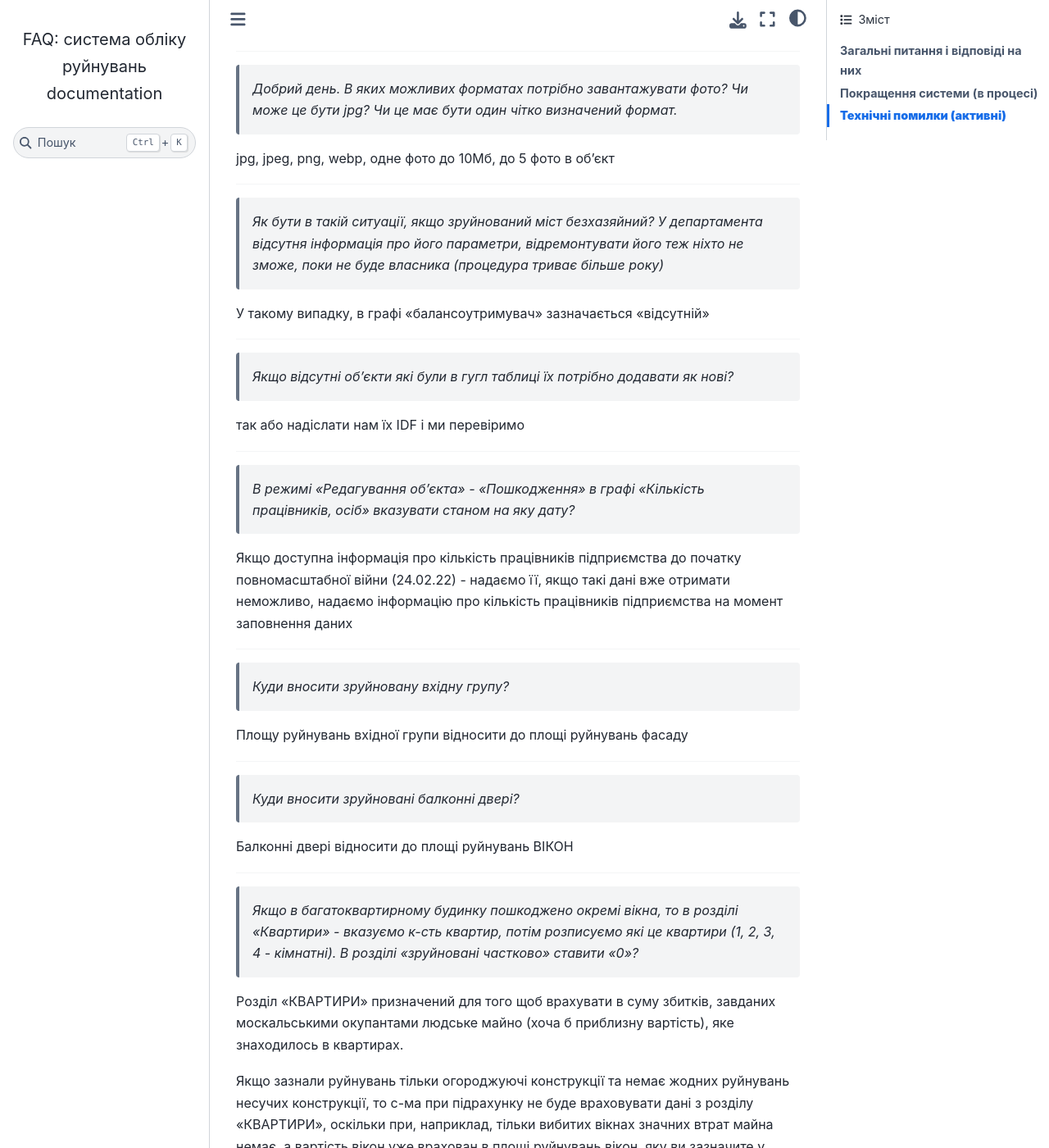
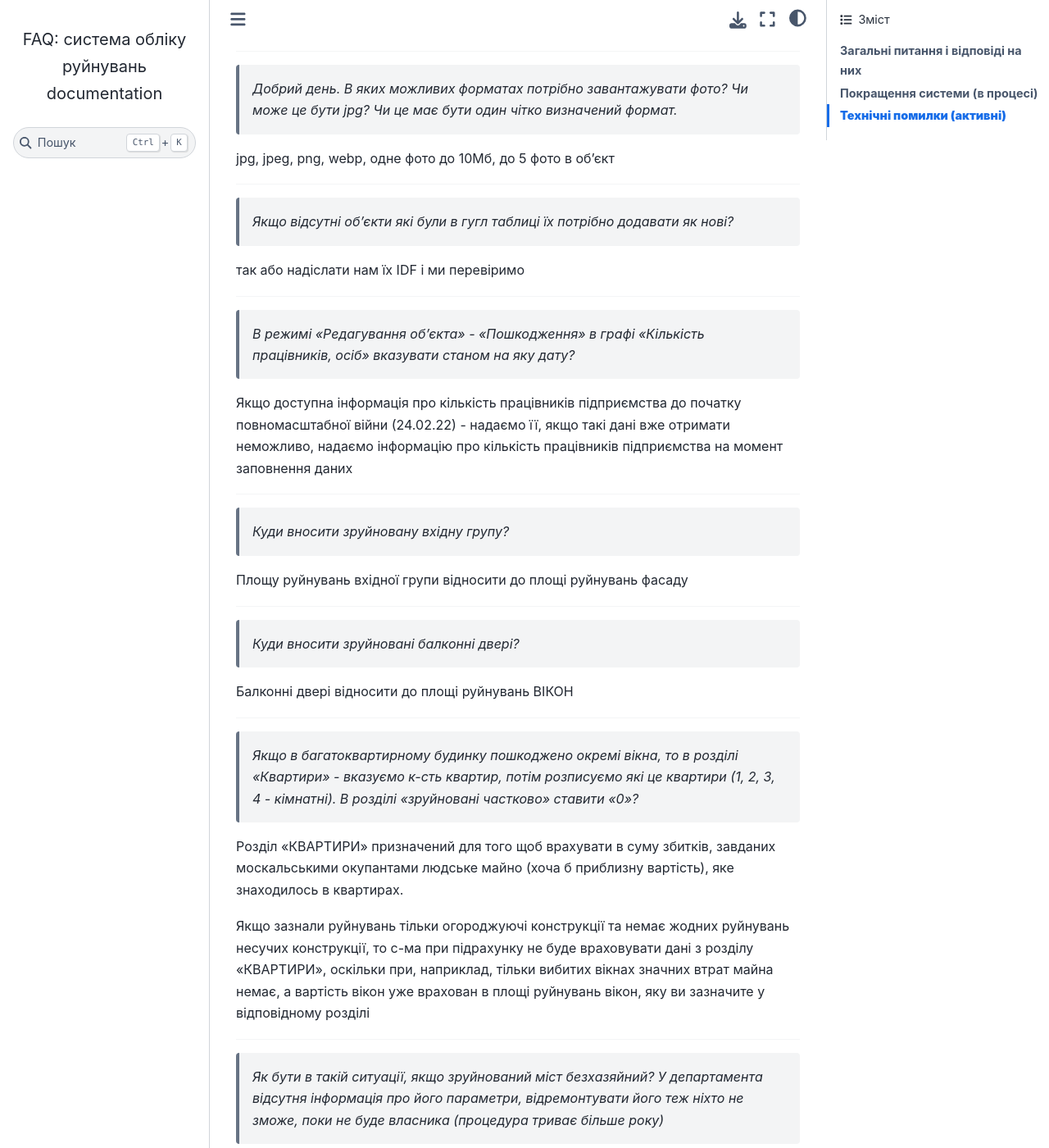
Before and after one commit to hp0404/docs.rebuild, a Sphinx documentation site: the page built from docs/source/index.md, in a window 1280 px wide and 1400 px high, scrolled down 21045 px. Shown: the whole window at 82% size. Built offline with Sphinx 7.4.7 and the Sphinx Book theme 1.1.4, drawn with Linux system fonts in a browser that asks for light colours; some of the changed lines change nothing that is shown; some of the changed text lies outside the part shown.

Commit message:
Updated docs

```diff
--- a/docs/source/index.md
+++ b/docs/source/index.md
@@ -6,7 +6,7 @@
 * переглянути керівництво з користування системою можна за [посиланням](https://docs.google.com/document/d/18nBsTp8z1VBmNDV_jaTdcn3OFeV2wQJq/edit?usp=sharing&ouid=118382818587314238641&rtpof=true&sd=true);
 * поставити запитання можна через [форму](https://forms.gle/Vd8zJrTydsTgpC6p9).
 
-*Востаннє оновлено: <!-- date starts -->05.10.2022 10:56:42<!-- date ends -->*
+*Востаннє оновлено: <!-- date starts -->05.10.2022 12:57:38<!-- date ends -->*
 
 ---
 
@@ -505,11 +505,6 @@ Fast Recovery - проєкт відновлення критично важли
 jpg, jpeg, png, webp, одне фото до 10Мб, до 5 фото в об'єкт
 
 ---
-> *Як бути в такій ситуації, якщо зруйнований міст безхазяйний? У департамента відсутня інформація про його параметри, відремонтувати його теж ніхто не зможе, поки не буде власника (процедура триває більше року)*
-
-У такому випадку, в графі "балансоутримувач" зазначається "відсутній"
-
----
 > *Якщо відсутні об'єкти які були в гугл таблиці їх потрібно додавати як нові?*
 
 так або надіслати нам їх IDF і ми перевіримо
@@ -535,6 +530,11 @@ jpg, jpeg, png, webp, одне фото до 10Мб, до 5 фото в об'є
  Розділ "КВАРТИРИ" призначений для того щоб врахувати в суму збитків, завданих москальськими окупантами людське майно (хоча б приблизну вартість), яке знаходилось в квартирах.
 
 Якщо зазнали руйнувань тільки огороджуючі конструкції та немає жодних руйнувань несучих конструкції, то с-ма при підрахунку не буде враховувати дані з розділу "КВАРТИРИ", оскільки при, наприклад, тільки вибитих вікнах значних втрат майна немає, а вартість вікон уже врахован в площі руйнувань вікон, яку ви зазначите у відповідному розділі
+
+---
+> *Як бути в такій ситуації, якщо зруйнований міст безхазяйний? У департамента відсутня інформація про його параметри, відремонтувати його теж ніхто не зможе, поки не буде власника (процедура триває більше року)*
+
+У такому випадку, в графі "балансоутримувач" зазначається "відсутній"
 
 ---
 > *Підскажіть, будь ласка, якщо пошкоджено автомобіль, який стояв у дворі під час прильоту, ми вносимо його?*
```
